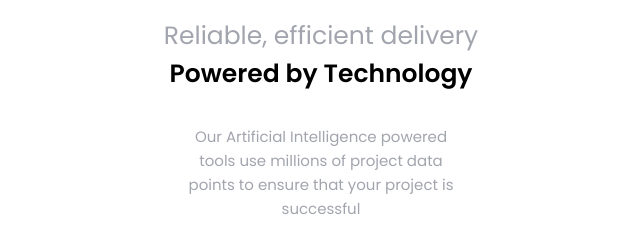
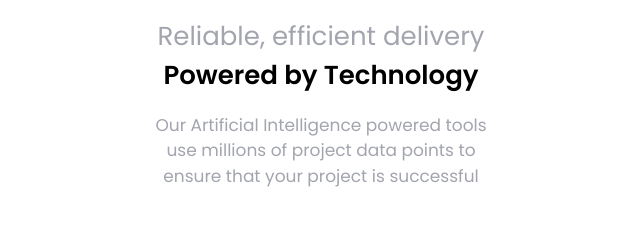
Before and after one commit to webstormcam/four_card_site, a plain HTML site: page index.html in a window 1280 px wide. Shown: the whole page, without its empty margins (319-959 px from the left). Drawn offline with Linux system fonts and the light colour scheme.

Commit message:
Finished the top part

```diff
--- a/index.html
+++ b/index.html
@@ -19,6 +19,7 @@
             <p>Our Artificial Intelligence powered tools use millions of project data points to ensure that your project
                 is successful</p>
         </header>
+        <section id="columns"></section>
     </div>
 </body>
 
--- a/style.css
+++ b/style.css
@@ -20,25 +20,30 @@ header{
     display: flex;
     flex-direction: column;
     align-items: center;
-
-
-}
+    width: 375px;
+   }
 
 .light_grey{
     color:hsl(229, 6%, 66%);
     font-weight: 400;
-    margin-top: 0px;
+
 }
 
 header h1{
-    font-size: 25px;
+    font-size: 26px;
 }
 
 header p{
     color:hsl(229, 6%, 66%);
-    font-size: 15px;
-    line-height: 1.6em;
-    max-width: 280px;
+    font-size: 17px;
+    line-height: 1.5em;
+    width: 340px;
+    margin-top: 0px;
+}
 
-
+#columns{
+    display: flex;
+    flex-direction: column;
+    align-items: center;
+    width: 100%;
 }
```
